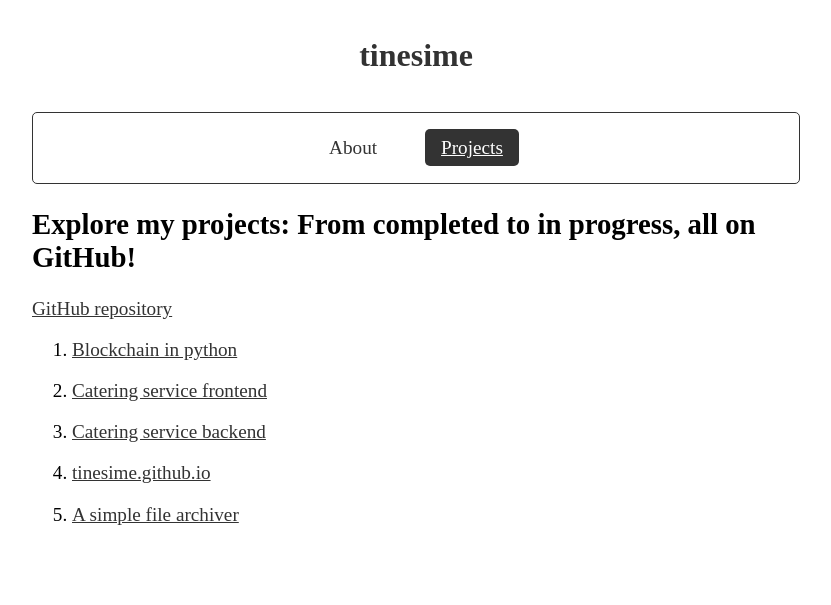
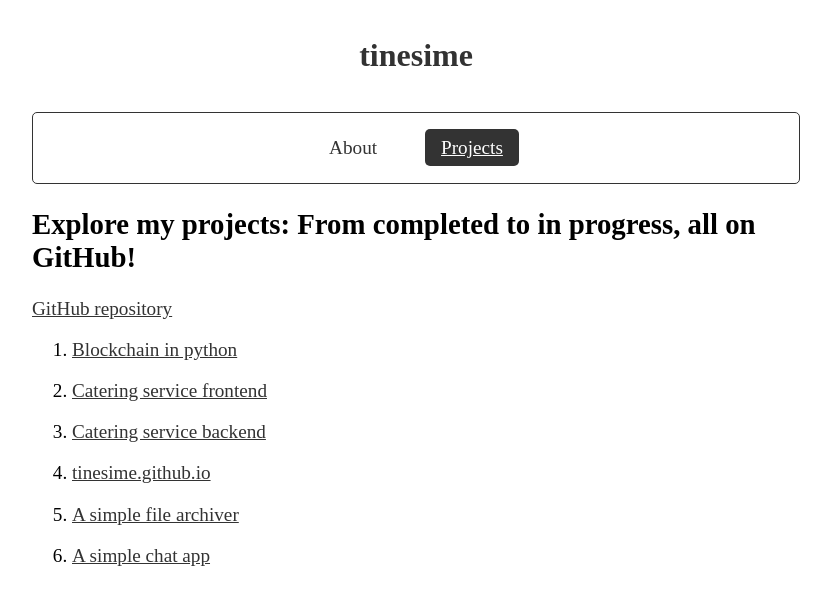
Before and after one commit to tinesime/tinesime.github.io, a Jekyll site: the page built from projects.markdown, in a window 1280 px wide. Shown: the top 605 px of the page, without its empty margins (224-1055 px from the left). Built offline with Jekyll 4.4.1, drawn with Linux system fonts in a browser that asks for light colours; some web fonts are replaced.

Commit message:
project added

```diff
--- a/projects.markdown
+++ b/projects.markdown
@@ -18,3 +18,5 @@ permalink: '/projects/'
 4. [tinesime.github.io](https://github.com/tinesime/tinesime.github.io){: .github-link}
 
 5. [A simple file archiver](https://github.com/tinesime/archiver){: .github-link}
+
+6. [A simple chat app](https://github.com/tinesime/chat){: .github-link}
```
